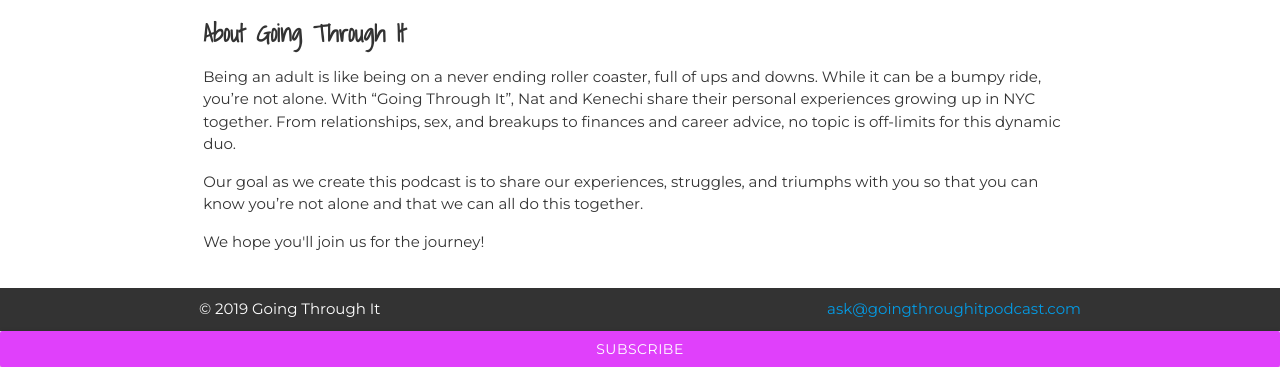
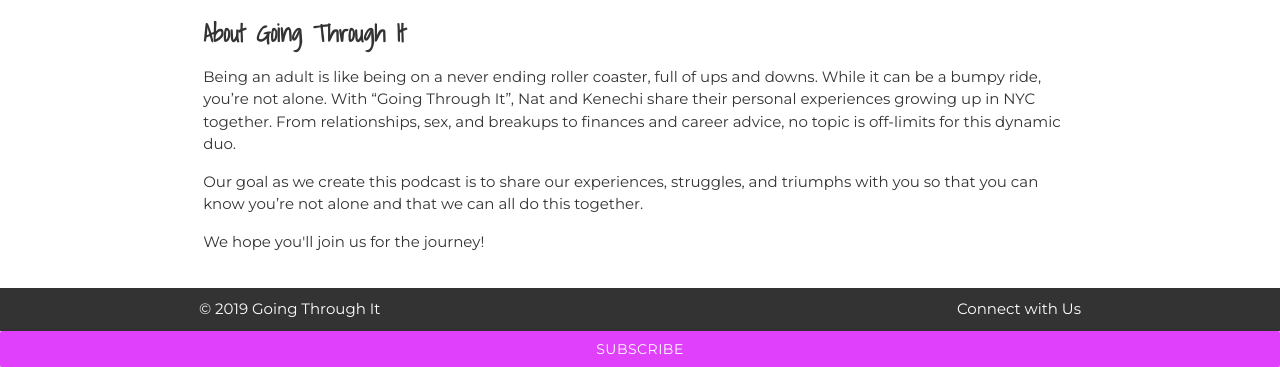
Before and after one commit to shaun3141/GoingThroughIt, a website: page client/index.html in a window 1280 px wide. Shown: the part 1047-1414 px from the top of the page. Drawn offline with nearby package versions, Linux system fonts and the light colour scheme.

Commit message:
Update index.html

```diff
--- a/client/index.html
+++ b/client/index.html
@@ -182,7 +182,7 @@
         © <script type="text/javascript">
   document.write(new Date().getFullYear());
 </script> Going Through It
-        <span class="grey-text text-lighten-4 right"><a href="mailto:ask@goingthroughitpodcast.com">ask@goingthroughitpodcast.com</a></span>
+        <span class="grey-text text-lighten-4 right"><a style="color: white;" href="mailto:ask@goingthroughitpodcast.com">Connect with Us</a></span>
       </div>
     </footer>
 
```
